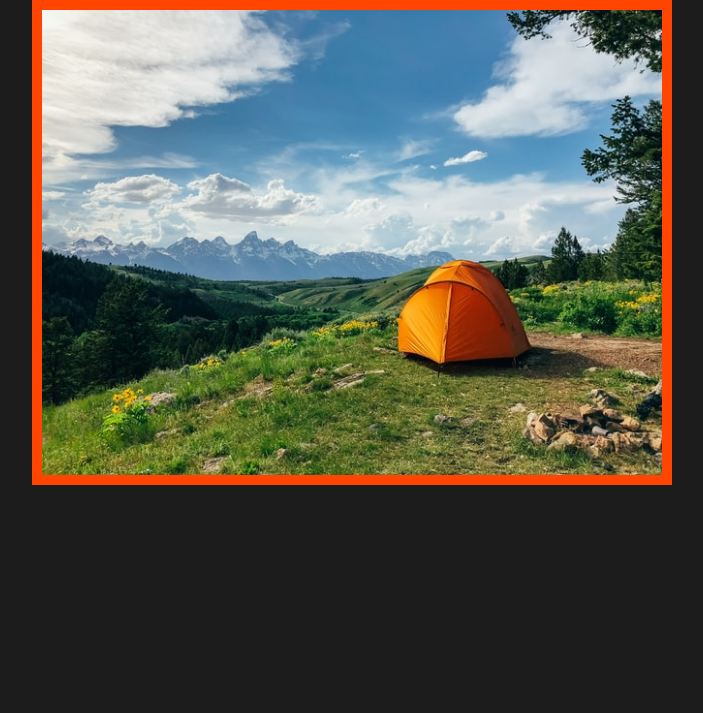
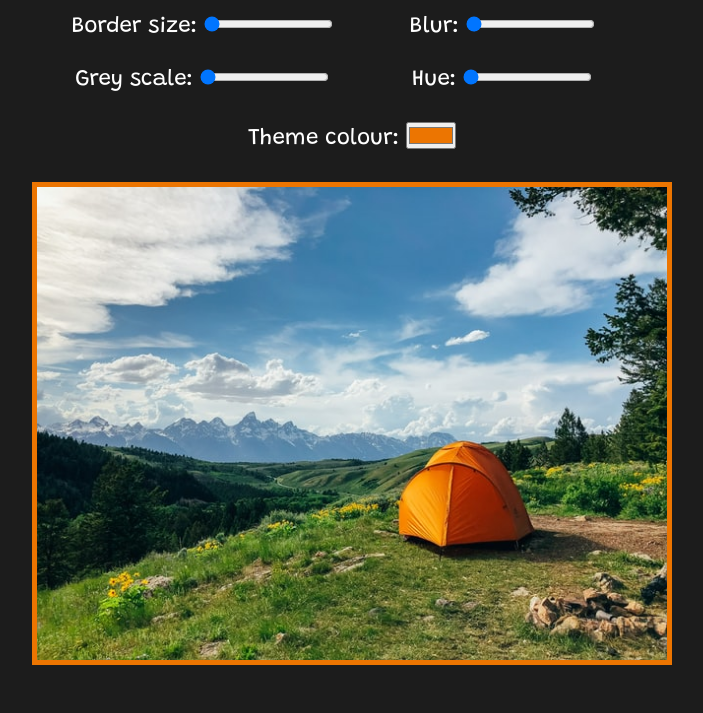
Before and after one commit to 88Hannah/javascript30-solutions, a plain HTML site: page 03 - CSS variables/index.html in a window 1280 px wide. Shown: the part 125-838 px from the top of the page, without its empty margins (288-991 px from the left). Before the commit the page ends 800 px from the top, so only its background shows below. Drawn offline with Linux system fonts and the light colour scheme.

Commit message:
Controls created and styled

```diff
--- a/03 - CSS variables/index.html
+++ b/03 - CSS variables/index.html
@@ -13,6 +13,31 @@
         <div class="container">
             <h1>Get Creative!</h1>
             <div class="controls">
+                <div class="control">
+                    <label for="border">Border size:</label>
+                    <input type="range" name="border" min="5" max="150" value="5" data-unit="px">
+                </div>
+
+                <div class="control">
+                    <label for="blur">Blur:</label>
+                    <input type="range" name="blur" min="0" max="30" value="0" data-unit="px">
+                </div>
+
+                <div class="control">
+                    <label for="grey-scale">Grey scale:</label>
+                    <input type="range" name="grey-scale" min="0" max="1" value="0">
+                </div>
+
+                <div class="control">
+                    <label for="hue">Hue:</label>
+                    <input type="range" name="hue" min="0" max="360" value="0" data-unit="deg">
+                </div>
+
+                <div class="control colour-control">
+                    <label for="theme">Theme colour:</label>
+                    <input type="color" name="theme" value="#EC7501">
+                </div>
+
 
             </div>
             <div class="result">
--- a/03 - CSS variables/style.css
+++ b/03 - CSS variables/style.css
@@ -7,8 +7,8 @@
 }
 
 :root {
-    --theme: #ff4500;
-    --border: 10px;
+    --theme: #EC7501;
+    --border: 5px;
     --blur: 0px;
     --grey-scale: 0;
     --hue: 0deg;
@@ -18,6 +18,7 @@ body {
     font-family: 'Grandstander', cursive;
     background-color: #1c1c1c;
     color: white;
+    padding: 3em;
 }
 
 .container {
@@ -28,7 +29,7 @@ body {
 h1 {
     text-align: center;
     font-size: 3.8em;
-    margin: 2rem auto;
+    margin: 0 auto;
     position: relative;
     width: max-content;
 }
@@ -43,6 +44,24 @@ h1::before {
     background-color: var(--theme);
     z-index: -1;
 }
+
+.controls {
+    display: grid;
+    grid-template-columns: repeat(auto-fill, 300px);
+    justify-content: center;
+    margin: 1em 0;
+}
+
+.control {
+    text-align: center;
+    font-size: 1.4em;
+    padding: 0.7em;
+}
+
+.colour-control {
+    grid-column: 1 / -1;
+}
+
 
 .result {
     background-color: var(--theme);
```
